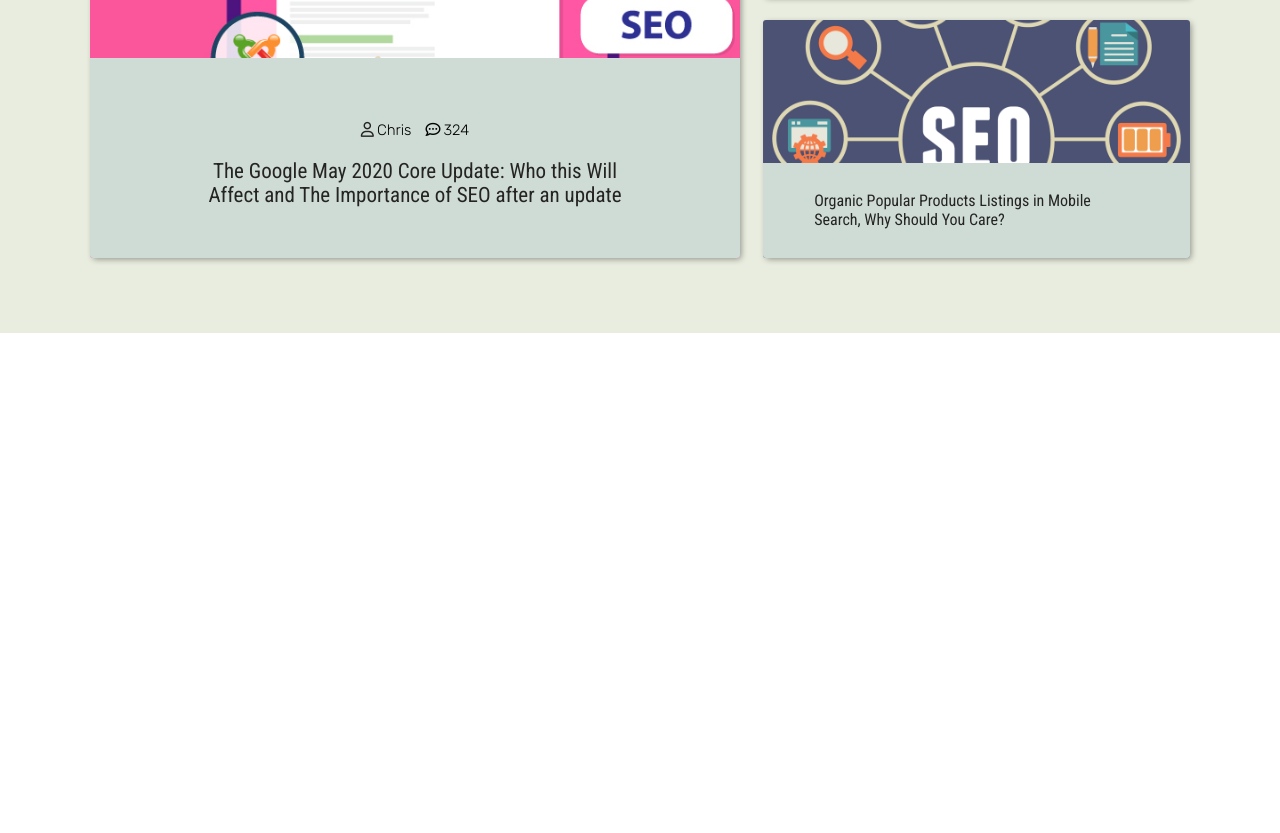
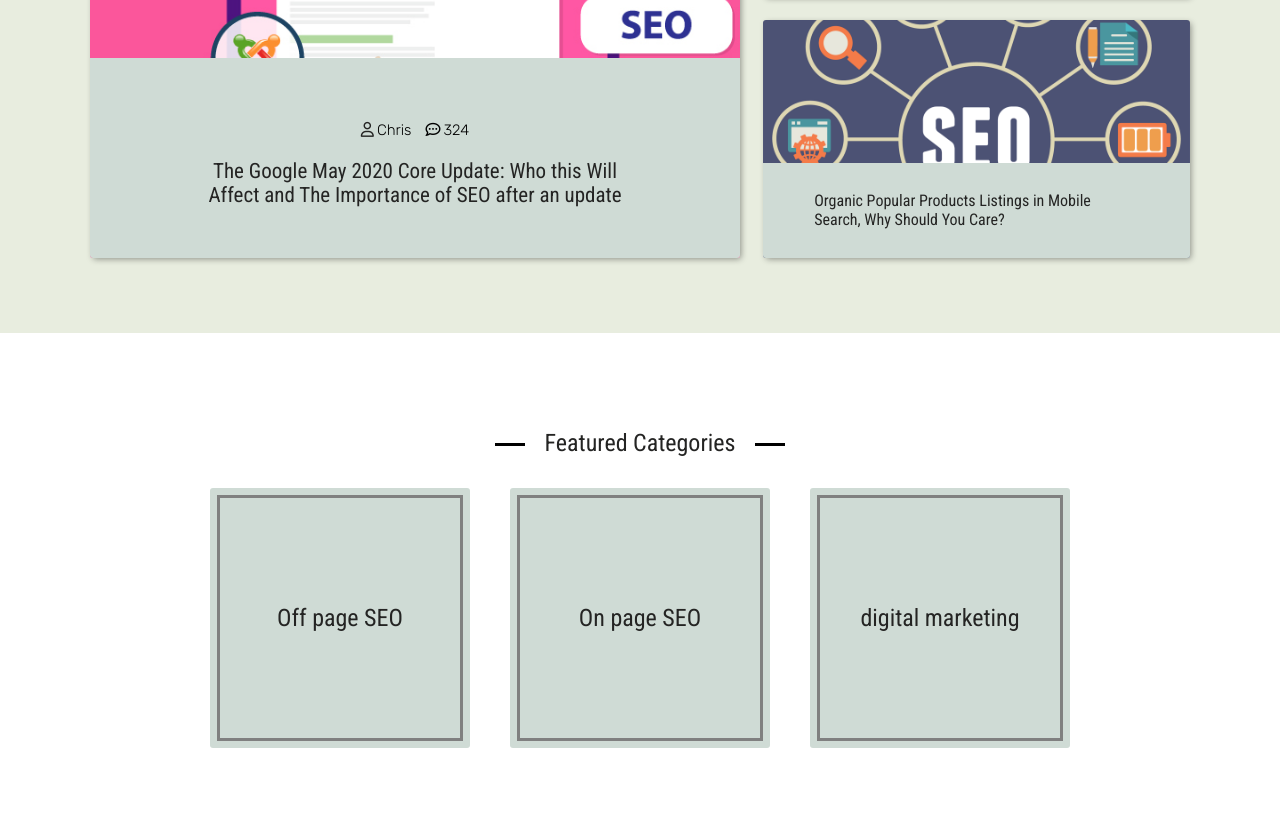
Before and after one commit to ChrisOxygen/frontend-for-SEO-BLOG, a website: page index.html in a window 1280 px wide. Shown: the part 477-1310 px from the top of the page. Before the commit the page ends 810 px from the top, so only its background shows below. Drawn offline with Linux system fonts and the light colour scheme.

Commit message:
added category boxes below the hero section

```diff
--- a/index.html
+++ b/index.html
@@ -1,40 +1,54 @@
 <!DOCTYPE html>
 <html lang="en">
-
   <head>
-    <meta charset="UTF-8">
-    <meta name="viewport" content="width=device-width, initial-scale=1.0">
+    <meta charset="UTF-8" />
+    <meta name="viewport" content="width=device-width, initial-scale=1.0" />
     <link rel="shortcut icon" type="image/png" href="img/SEO-BLOG_fav.png" />
     <link
       href="https://fonts.googleapis.com/css2?family=Roboto+Condensed:ital,wght@0,300;0,400;0,700;1,300&display=swap"
-        rel="stylesheet">
+      rel="stylesheet"
+    />
     <link
       href="https://fonts.googleapis.com/css2?family=Playfair+Display:wght@400;500;600;700&family=Rubik:wght@300;400;500;700&display=swap"
-        rel="stylesheet">
-    <script src="https://kit.fontawesome.com/deecb34d6e.js" crossorigin="anonymous"></script>
-    <link rel="stylesheet" href="css/style.css">
+      rel="stylesheet"
+    />
+    <script
+      src="https://kit.fontawesome.com/deecb34d6e.js"
+      crossorigin="anonymous"
+    ></script>
+    <link rel="stylesheet" href="css/style.css" />
     <title>SEO | Your Blog Matters</title>
   </head>
 
   <body>
+    <!-- header start -->
     <header class="header">
       <div class="header__container">
-            <img src="/img/SEO-BLOG_white.png" alt="logo" class="logo">
+        <img src="/img/SEO-BLOG_white.png" alt="logo" class="logo" />
         <nav class="menu">
           <ul class="menu__list">
             <li class="menu__item"><a href="#" class="menu__link">Home</a></li>
             <li class="menu__item"><a href="#" class="menu__link">About</a></li>
             <li class="menu__item"><a href="#" class="menu__link">Blog</a></li>
-                    <li class="menu__item"><a href="#" class="menu__link">Contact</a></li>
+            <li class="menu__item">
+              <a href="#" class="menu__link">Contact</a>
+            </li>
           </ul>
         </nav>
       </div>
     </header>
+    <!-- ----------------------------------------------------------------------------------------------- -->
+
+    <!-- hero section  start -->
     <section class="hero-section">
       <div class="hero-section__container">
         <div class="main-post">
           <figure class="main-post__image">
-                    <img src="/img/Joomla-SEO.jpg" alt="post title" class="main-post__image--img">
+            <img
+              src="/img/Joomla-SEO.jpg"
+              alt="post title"
+              class="main-post__image--img"
+            />
           </figure>
           <div class="main-post__categories">
             <h3 class="category main-post__category">off page SEO</h3>
@@ -43,21 +57,27 @@
           </div>
           <div class="main-post__detail">
             <div class="main-post__ac">
-                        <h5 class="main-post__author"><i class="far fa-user main-post__author--icon"></i>chris</h5>
-                        <h5 class="main-post__comment"><i class="far fa-comment-dots main-post__comment--icon"></i>324
+              <h5 class="main-post__author">
+                <i class="far fa-user main-post__author--icon"></i>chris
+              </h5>
+              <h5 class="main-post__comment">
+                <i class="far fa-comment-dots main-post__comment--icon"></i>324
               </h5>
             </div>
             <h2 class="main-post__title">
-                        The Google May 2020 Core Update: Who this Will Affect and The Importance of SEO after an update
+              The Google May 2020 Core Update: Who this Will Affect and The
+              Importance of SEO after an update
             </h2>
           </div>
-
         </div>
         <div class="sub-post-section">
           <div class="sub-post sub-post--first">
             <figure class="sub-post__image">
-                        <img src="/img/seo-search-engine-optimization-ss-1920-800x450.jpg" alt="post title"
-                            class="sub-post__image--img">
+              <img
+                src="/img/seo-search-engine-optimization-ss-1920-800x450.jpg"
+                alt="post title"
+                class="sub-post__image--img"
+              />
             </figure>
             <div class="sub-post__detail">
               <h2 class="sub-post__title">
@@ -67,30 +87,45 @@
           </div>
           <div class="sub-post sub-post--second">
             <figure class="sub-post__image">
-                        <img src="/img/seo-wheel-ss-1920.png" alt="post title" class="sub-post__image--img">
+              <img
+                src="/img/seo-wheel-ss-1920.png"
+                alt="post title"
+                class="sub-post__image--img"
+              />
             </figure>
             <div class="sub-post__detail">
               <h2 class="sub-post__title">
-                            Organic Popular Products Listings in Mobile Search, Why Should You Care?
+                Organic Popular Products Listings in Mobile Search, Why Should
+                You Care?
               </h2>
             </div>
           </div>
-                <!-- <div class="sub-post-second">
+        </div>
+      </div>
+    </section>
 
-                    <img src="/img/seo-wheel-ss-1920.png" alt="post title" class="sub-post__image">
-                    <h3 class="category">facebook ads</h3>
-                    <h2 class="sub-post__title">
-                        Organic Popular Products Listings in Mobile Search, Why Should You Care?
-                    </h2>
-                    <h5 class="sub-post__author">admin</h5>
-                    <h5 class="sub-post__date">March 24th 2020</h5>
-                </div> -->
+    <!-- ----------------------------------------------------------------------------------------------- -->
 
+    <!-- categories section  start -->
+    <section class="categories-section">
+      <div class="categories-section__container">
+        <div class="categories-section__title">
+          <h2 class="categories-section__title--text">Featured Categories</h2>
+        </div>
+        <div class="categories-section__categories">
+          <div class="category-box">
+            <h2 class="category-box__title">Off page SEO</h2>
+          </div>
+          <div class="category-box">
+            <h2 class="category-box__title">On page SEO</h2>
+          </div>
+          <div class="category-box">
+            <h2 class="category-box__title">digital marketing</h2>
+          </div>
         </div>
       </div>
     </section>
 
     <script src="/js_scripts/main.js"></script>
   </body>
-
 </html>
--- /dev/null
+++ b/sass/components/_category-box.scss
@@ -0,0 +1,30 @@
+.category-box {
+    height: 26rem;
+    width: 26rem;
+    border-radius: 3px;
+    display: flex;
+    align-items: center;
+    justify-content: center;
+    background-color: $timberwolf;
+    outline: solid;
+    outline-width: .3rem;
+    outline-color: grey;
+    outline-offset: -1rem;
+    transition: all .4s;
+    cursor: pointer;
+
+    &:not(:last-child) {
+        margin-right: 4rem;
+
+    }
+
+    &__title {
+        text-align: center;
+    }
+
+    &:hover {
+        outline-color: $jet;
+        outline-offset: 1rem;
+
+    }
+}
--- /dev/null
+++ b/sass/layouts/_categories-section.scss
@@ -0,0 +1,62 @@
+.categories-section {
+    width: 100vw;
+    height: 50rem;
+    display: grid;
+    grid-template-columns: 1fr $container-width 1fr;
+    grid-template-rows: 1fr;
+    justify-content: center;
+    align-items: center;
+    background-color: $color-white;
+
+    &__container {
+
+        grid-column: 2 / 3;
+        grid-row: 1 / -1;
+        display: flex;
+        flex-direction: column;
+        align-items: center;
+        justify-content: center;
+    }
+
+    &__title {
+        text-align: center;
+        position: relative;
+        height: 5rem;
+        display: flex;
+        align-items: center;
+        justify-content: center;
+
+        &--text {}
+
+        &::after {
+            position: absolute;
+            content: "";
+            display: block;
+            top: 50%;
+            right: -5rem;
+            width: 3rem;
+            height: 3px;
+            background-color: black;
+        }
+
+        &::before {
+            position: absolute;
+            content: "";
+            display: block;
+            top: 50%;
+            left: -5rem;
+            width: 3rem;
+            height: 3px;
+            background-color: black;
+        }
+    }
+
+    &__categories {
+        display: flex;
+        align-items: center;
+        justify-content: center;
+        margin-top: 2rem;
+
+
+    }
+}
--- a/sass/main.scss
+++ b/sass/main.scss
@@ -14,9 +14,11 @@
 @import "components/main-post";
 @import "components/sub-post";
 @import "components/category";
+@import "components/category-box";
 
 
 
 @import "layouts/header";
 @import "layouts/hero-section";
 @import "layouts/sub-post-section";
+@import "layouts/categories-section";
```
Also changed, not shown: css/style.css. Lines whose indentation alone changed are shown as unchanged.
